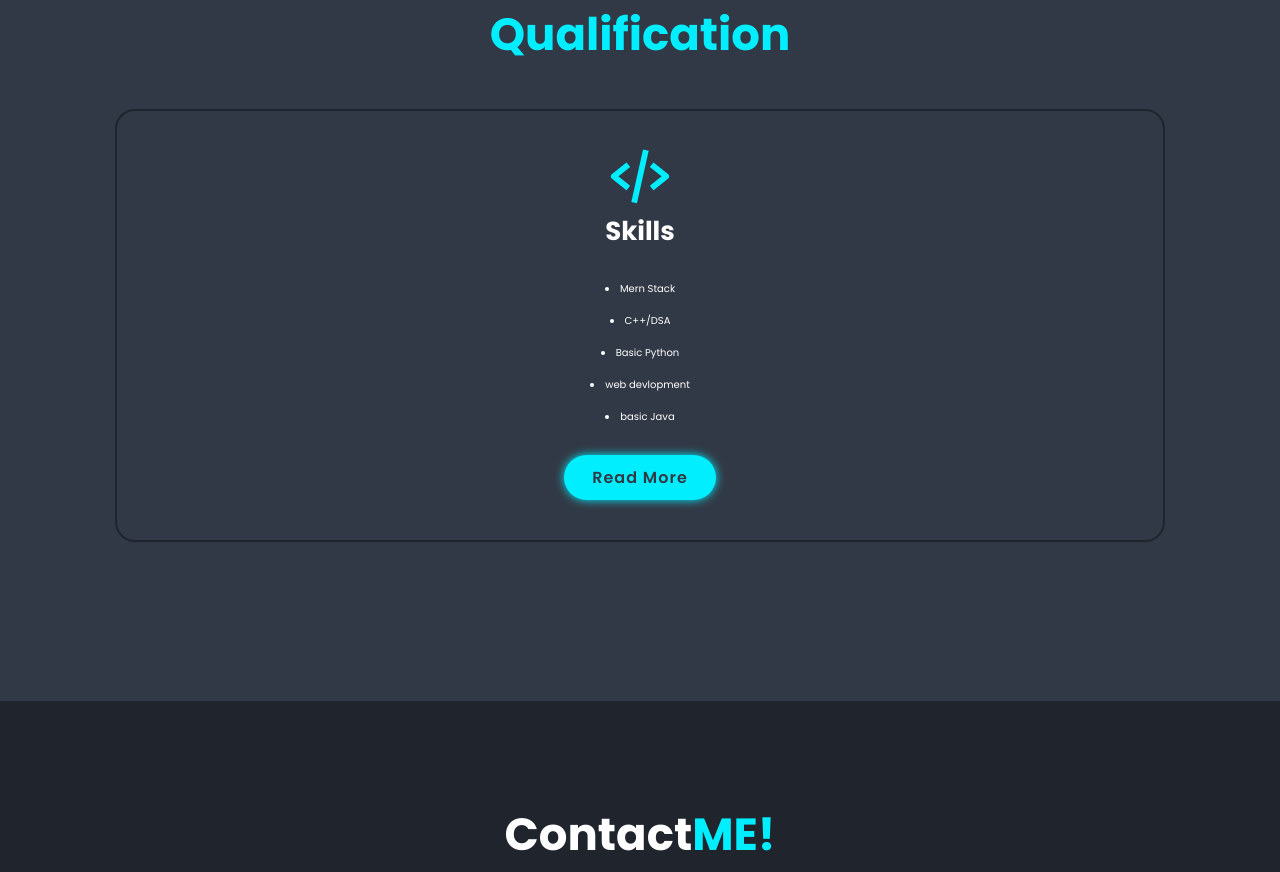
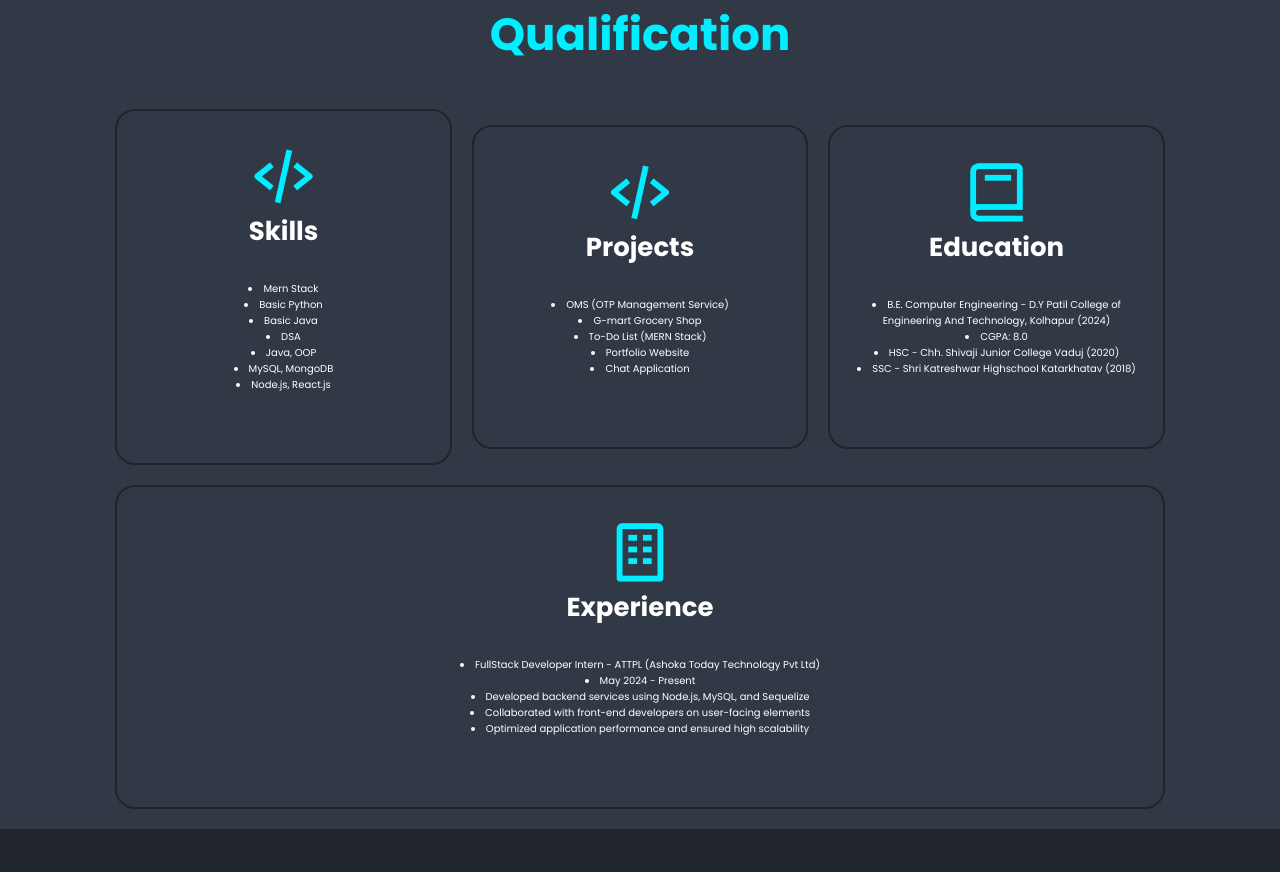
Before and after one commit to RutvikSubhashGalande123/portfolio, a plain HTML site: page index.html in a window 1280 px wide. Shown: the part 1699-2571 px from the top of the page. Drawn offline with nearby package versions, Linux system fonts and the light colour scheme.

Commit message:
Update index.html

```diff
--- a/index.html
+++ b/index.html
@@ -67,7 +67,7 @@
           ></a>
         </div>
         <a
-          href="/image/resume.pdf"
+          href="./Rutvik_Galande Resume.pdf"
           class="btn"
           >Download REsume</a
         >
@@ -112,29 +112,58 @@
     >
       <h2 class="heading"><span>Qualification</span></h2>
 
-         <div class="services-container">
+      <div class="services-container">
         <div class="services-box">
           <i class="bx bx-code-alt"></i>
-          <h3> Skills</h3>
+          <h3>Skills</h3>
           <p>
-  <li>Mern Stack</li>
-  <br>
-  <li>C++/DSA</li>
-  <br>
-  <li>Basic Python</li>
-  <br>
-  <li>web devlopment</li>
-  <br>
-  <li>basic Java</li>
-</p>
-          <a
-            href="#"
-            class="btn"
-            >Read More</a
-          >
+            <li>Mern Stack</li>
+            <li>Basic Python</li>
+            <li>Basic Java</li>
+            <li>DSA</li>
+            <li>Java, OOP</li>
+            <li>MySQL, MongoDB</li>
+            <li>Node.js, React.js</li>
+          </p>
         </div>
 
+        <div class="services-box">
+          <i class="bx bx-code-alt"></i>
+          <h3>Projects</h3>
+          <p>
+            <li>OMS (OTP Management Service)</li>
+            <li>G-mart Grocery Shop</li>
+            <li>To-Do List (MERN Stack)</li>
+            <li>Portfolio Website</li>
+            <li>Chat Application</li>
+          </p>
+        </div>
+
+        <div class="services-box">
+          <i class="bx bx-book"></i>
+          <h3>Education</h3>
+          <p>
+            <li>B.E. Computer Engineering - D.Y Patil College of Engineering And Technology, Kolhapur (2024)</li>
+            <li>CGPA: 8.0</li>
+            <li>HSC - Chh. Shivaji Junior College Vaduj (2020)</li>
+            <li>SSC - Shri Katreshwar Highschool Katarkhatav (2018)</li>
+          </p>
+        </div>
+
+        <div class="services-box">
+          <i class="bx bx-building"></i>
+          <h3>Experience</h3>
+          <p>
+            <li>FullStack Developer Intern - ATTPL (Ashoka Today Technology Pvt Ltd)</li>
+            <li>May 2024 - Present</li>
+            <li>Developed backend services using Node.js, MySQL, and Sequelize</li>
+            <li>Collaborated with front-end developers on user-facing elements</li>
+            <li>Optimized application performance and ensured high scalability</li>
+          </p>
+        </div>
+      </div>
     </section>
+
     <section
       class="contact"
       id="contact"
```
